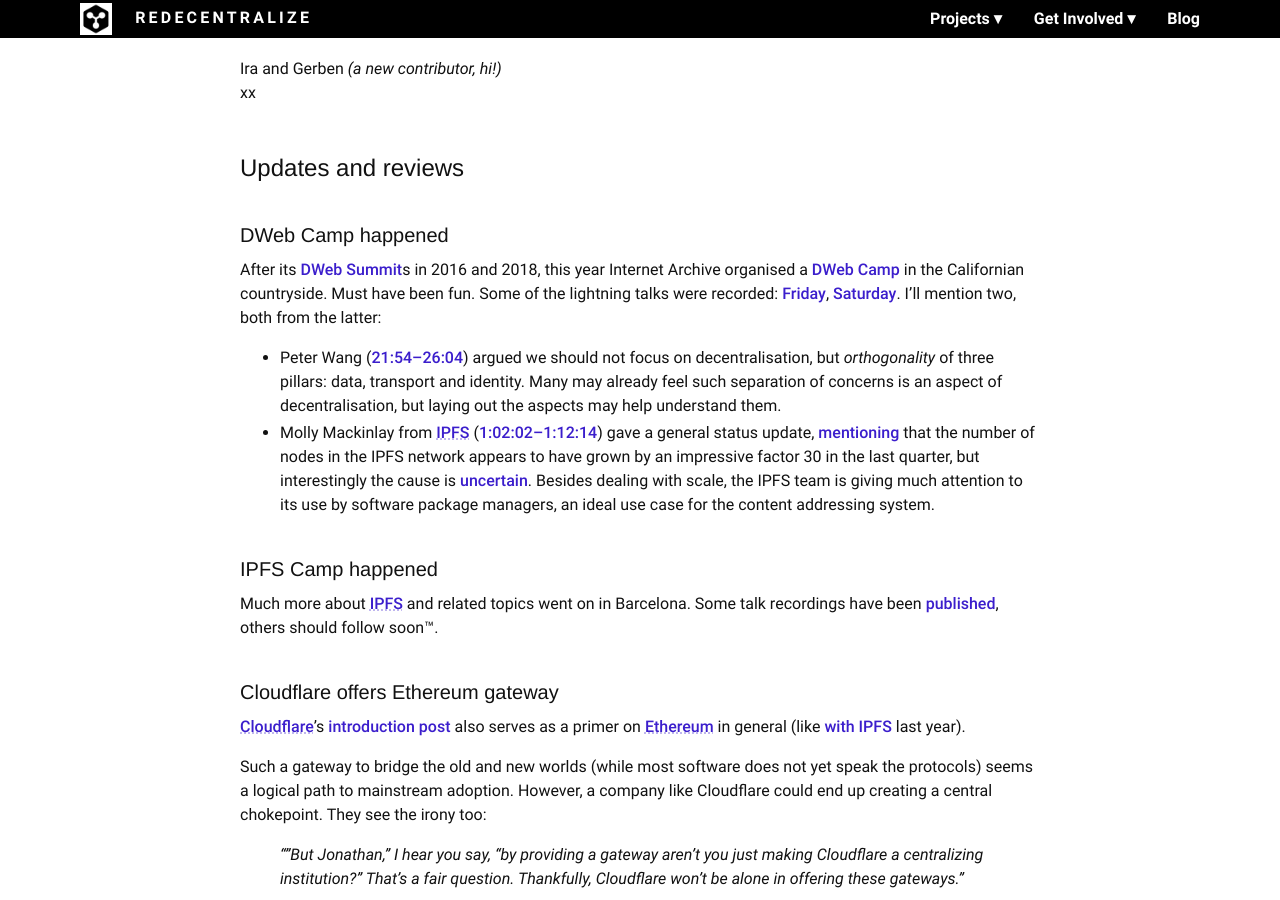
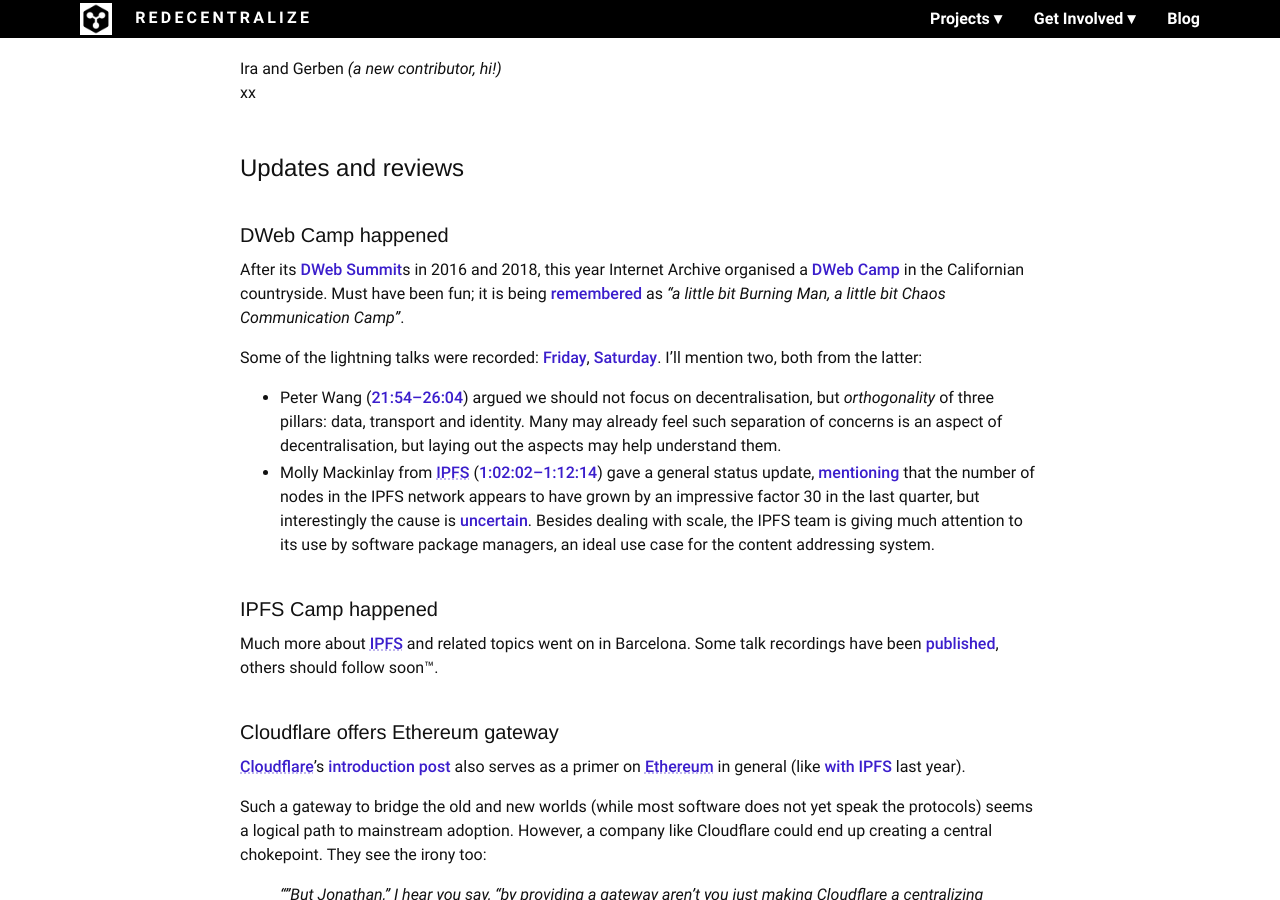
Before and after one commit to redecentralize/redecentralize-website, a Jekyll site: the page built from _redigest/2019-07.md, in a window 1280 px wide and 900 px high, scrolled down 391 px. Built offline with Jekyll 4.4.1, drawn with Linux system fonts in a browser that asks for light colours.

Commit message:
Last minute edit.
Found a new blogpost. :)

```diff
--- a/_redigest/2019-07.md
+++ b/_redigest/2019-07.md
@@ -27,12 +27,15 @@
 
 ### DWeb Camp happened
 
-After its [DWeb Summit][]s in 2016 and 2018, this year Internet Archive organised a [DWeb Camp][] in the Californian countryside. Must have been fun. Some of the lightning talks were recorded: [Friday][], [Saturday][]. I’ll mention two, both from the latter:
+After its [DWeb Summit][]s in 2016 and 2018, this year Internet Archive organised a [DWeb Camp][] in the Californian countryside. Must have been fun; it is being [remembered][] as <q>a little bit Burning Man, a little bit Chaos Communication Camp</q>.
+
+Some of the lightning talks were recorded: [Friday][], [Saturday][]. I’ll mention two, both from the latter:
  - Peter Wang ([21:54–26:04][]) argued we should not focus on decentralisation, but *orthogonality* of three pillars: data, transport and identity. Many may already feel such separation of concerns is an aspect of decentralisation, but laying out the aspects may help understand them.
  - Molly Mackinlay from [IPFS][] ([1:02:02–1:12:14][]) gave a general status update, [mentioning][] that the number of nodes in the IPFS network appears to have grown by an impressive factor 30 in the last quarter, but interestingly the cause is [uncertain][]. Besides dealing with scale, the IPFS team is giving much attention to its use by software package managers, an ideal use case for the content addressing system.
 
 [DWeb Summit]: https://decentralizedweb.net/
 [DWeb Camp]: https://dwebcamp.org/
+[remembered]: https://blog.archive.org/2019/07/31/remembering-the-first-dweb-camp-july-2019/
 [Friday]: https://www.youtube.com/embed/oesN-FM7Rk8?rel=0&iv_load_policy=3&modestbranding=1&autoplay=1
 [Saturday]: https://www.youtube.com/embed/-z47R9wN5SQ?rel=0&iv_load_policy=3&modestbranding=1&autoplay=1
 [IPFS]: https://ipfs.io "InterPlanetary File System; a peer-to-peer hypermedia protocol"
```
